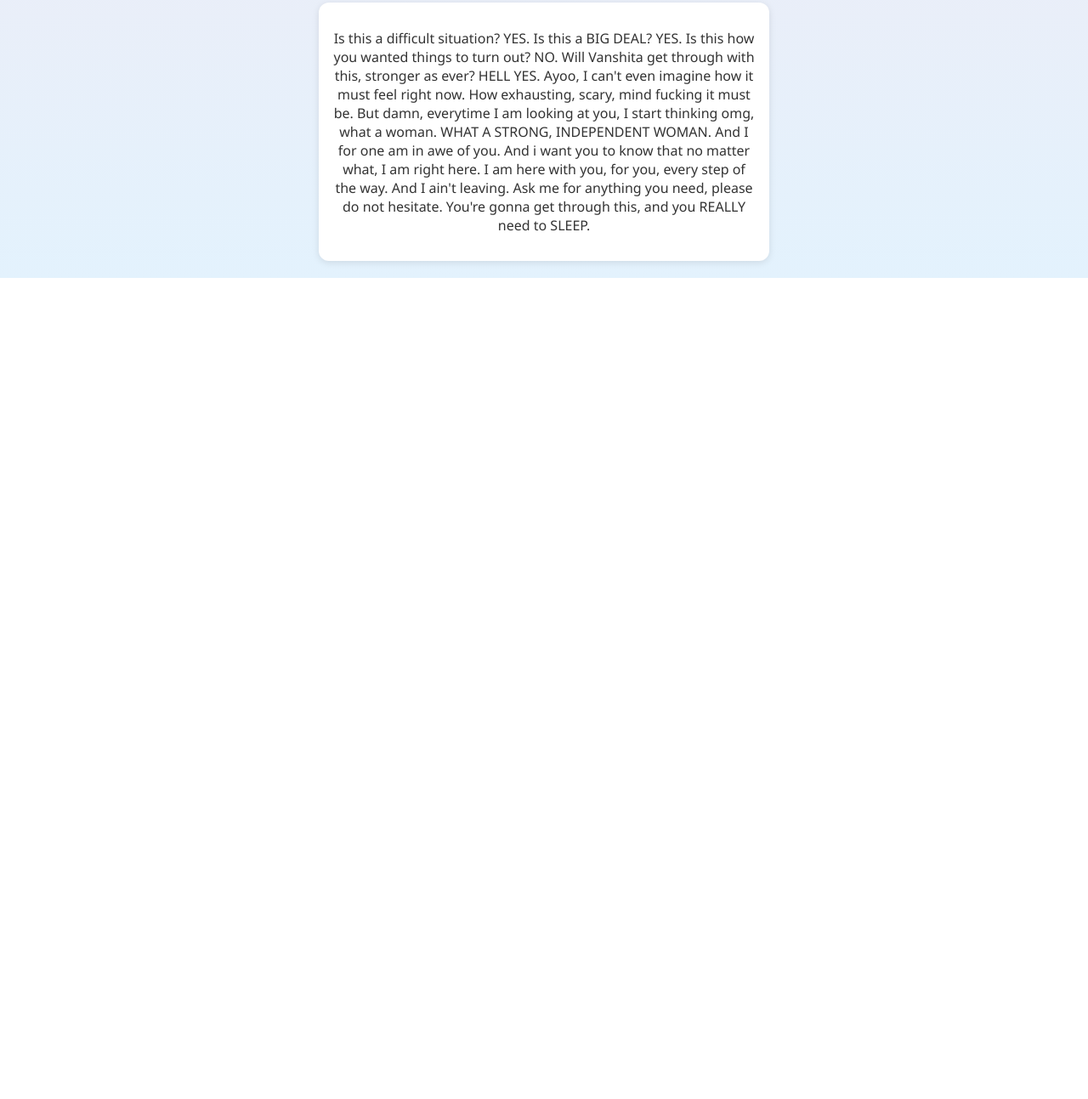
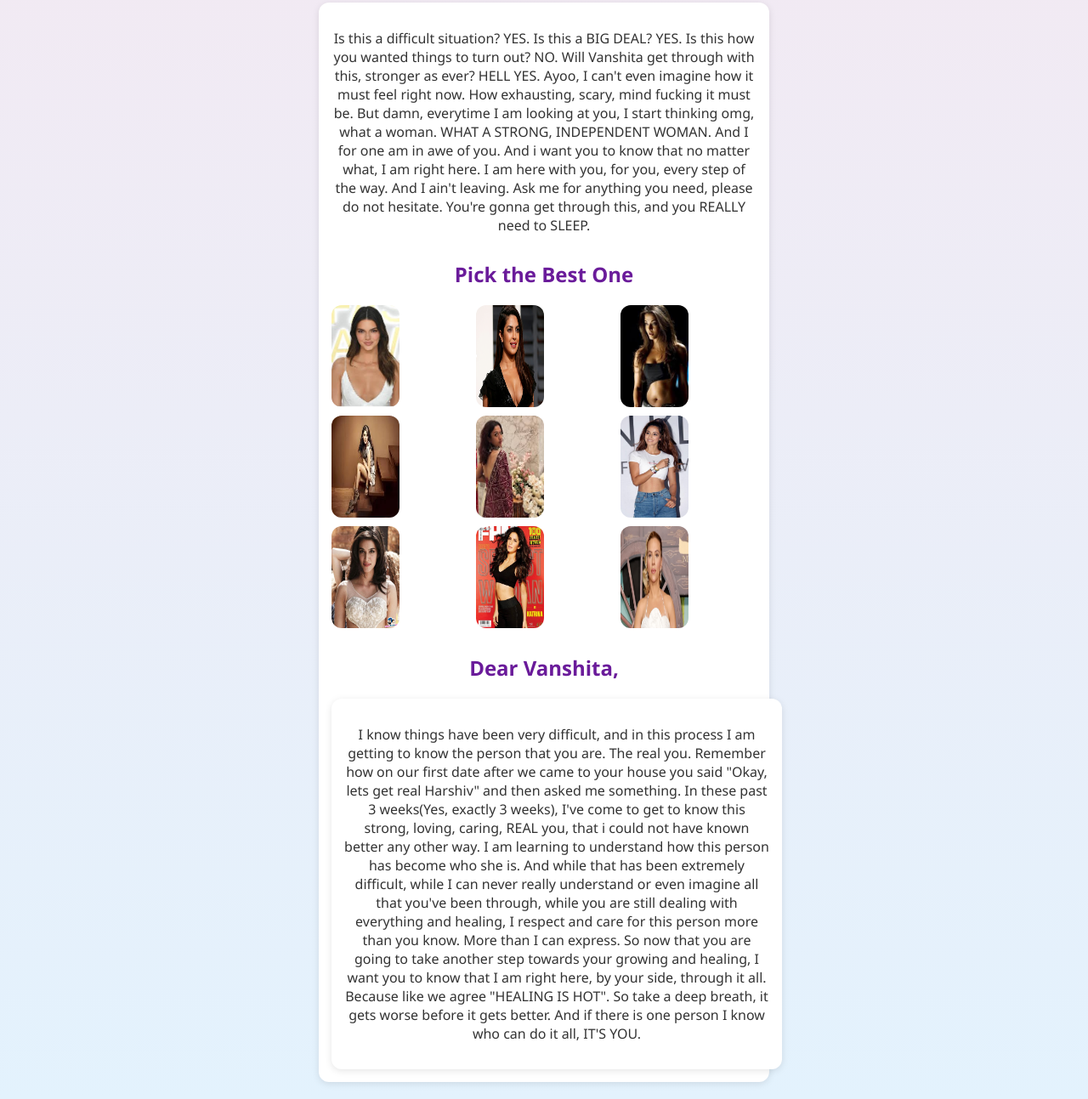
Before and after one commit to harshivgajjar/harshivgajjar.github.io, a plain HTML site: page index.html in a window 1280 px wide. Shown: the part 961-2254 px from the top of the page at 85% size. Before the commit the page ends 1288 px from the top, so only its background shows below. Drawn offline with Linux system fonts and the light colour scheme.

Commit message:
Update index.html

```diff
--- a/index.html
+++ b/index.html
@@ -191,6 +191,11 @@
         padding: 8px 16px;
       }
     }
+
+    @keyframes fadeIn {
+    from {opacity: 0;}
+    to {opacity: 1;}
+  }
   </style>
 </head>
 <body>
@@ -230,6 +235,52 @@
   <h2>Dear Vanshita,</h2>
   <div class="cravings-box">
     <p>Is this a difficult situation? YES. Is this a BIG DEAL? YES. Is this how you wanted things to turn out? NO. Will Vanshita get through with this, stronger as ever? HELL YES. Ayoo, I can't even imagine how it must feel right now. How exhausting, scary, mind fucking it must be. But damn, everytime I am looking at you, I start thinking omg, what a woman. WHAT A STRONG, INDEPENDENT WOMAN. And I for one am in awe of you. And i want you to know that no matter what, I am right here. I am here with you, for you, every step of the way. And I ain't leaving. Ask me for anything you need, please do not hesitate. You're gonna get through this, and you REALLY need to SLEEP. </p>
+    <!-- ADD TO BOTTOM OF EXISTING BODY TAG IN index.html -->
+<h2>Pick the Best One</h2>
+<div id="imageGrid" style="display: grid; grid-template-columns: repeat(3, 1fr); gap: 10px; max-width: 500px; margin: 20px auto;">
+  <!-- 9 images -->
+  <img src="1.jpeg" onclick="checkChoice(0)" style="cursor:pointer; border-radius: 12px;width: 80px;height: 120px;">
+  <img src="2.png" onclick="checkChoice(1)" style="cursor:pointer; border-radius: 12px;width: 80px;height: 120px;">
+  <img src="3.jpeg" onclick="checkChoice(2)" style="cursor:pointer; border-radius: 12px;width: 80px;height: 120px;">
+  <img src="4.jpeg" onclick="checkChoice(3)" style="cursor:pointer; border-radius: 12px;width: 80px;height: 120px;">
+  <img id="correctImage" src="9.jpeg" onclick="checkChoice(4)" style="cursor:pointer; border-radius: 12px;width: 80px;height: 120px;">
+  <img src="5.jpg" onclick="checkChoice(5)" style="cursor:pointer; border-radius: 12px;width: 80px;height: 120px;">
+  <img src="6.jpeg" onclick="checkChoice(6)" style="cursor:pointer; border-radius: 12px;width: 80px;height: 120px;">
+  <img src="7.jpeg" onclick="checkChoice(7)" style="cursor:pointer; border-radius: 12px;width: 80px;height: 120px;">
+  <img src="8.png" onclick="checkChoice(8)" style="cursor:pointer; border-radius: 12px;width: 80px;height: 120px;">
+</div>
+<!-- Popup Modal -->
+<div id="popupBox" style="display: none; position: fixed; top: 0; left: 0; width: 100vw; height: 100vh; background-color: rgba(0,0,0,0.5); z-index: 1000; align-items: center; justify-content: center; animation: fadeIn 0.4s ease-in-out;">
+  <div style="background: white; padding: 20px; border-radius: 16px; max-width: 300px; text-align: center; box-shadow: 0 0 10px rgba(0,0,0,0.3);">
+    <img src="9.jpeg" style="border: 3px solid green; border-radius: 12px; margin-bottom: 10px;">
+    <p style="font-size: 1rem; color: #4a148c; margin: 10px 0;" id="popupText"></p>
+    <button onclick="closePopup()" style="margin-top: 10px; padding: 8px 16px; border: none; background-color: #f48fb1; color: white; border-radius: 8px; cursor: pointer;">Close</button>
+  </div>
+</div>
 
+<h2>Dear Vanshita,</h2>
+<div class="cravings-box">
+  <p>I know things have been very difficult, and in this process I am getting to know the person that you are. The real you. Remember how on our first date after we came to your house you said "Okay, lets get real Harshiv" and then asked me something. In these past 3 weeks(Yes, exactly 3 weeks), I've come to get to know this strong, loving, caring, REAL you, that i could not have known better any other way. I am learning to understand how this person has become who she is. And while that has been extremely difficult, while I can never really understand or even imagine all that you've been through, while you are still dealing with everything and healing, I respect and care for this person more than you know. More than I can express. So now that you are going to take another step towards your growing and healing, I want you to know that I am right here, by your side, through it all. Because like we agree "HEALING IS HOT". So take a deep breath, it gets worse before it gets better. And if there is one person I know who can do it all, IT'S YOU.   </p>
+
+<script>
+function checkChoice(index) {
+  const correctIndex = 4;
+  const popup = document.getElementById("popupBox");
+  const popupText = document.getElementById("popupText");
+  const correctImage = document.getElementById("correctImage");
+
+  if (index === correctIndex) {
+    popupText.innerHTML = "<b>Okay, you're not that dumb.</b><br>You picked the best ✨";
+  } else {
+    popupText.innerHTML = "<b>NO, WRONG CHOICE</b><br>✓ I'd choose you over them all, always.";
+  }
+
+  popup.style.display = "flex";
+}
+
+function closePopup() {
+  document.getElementById("popupBox").style.display = "none";
+}
+</script>
 </body>
 </html>
```
